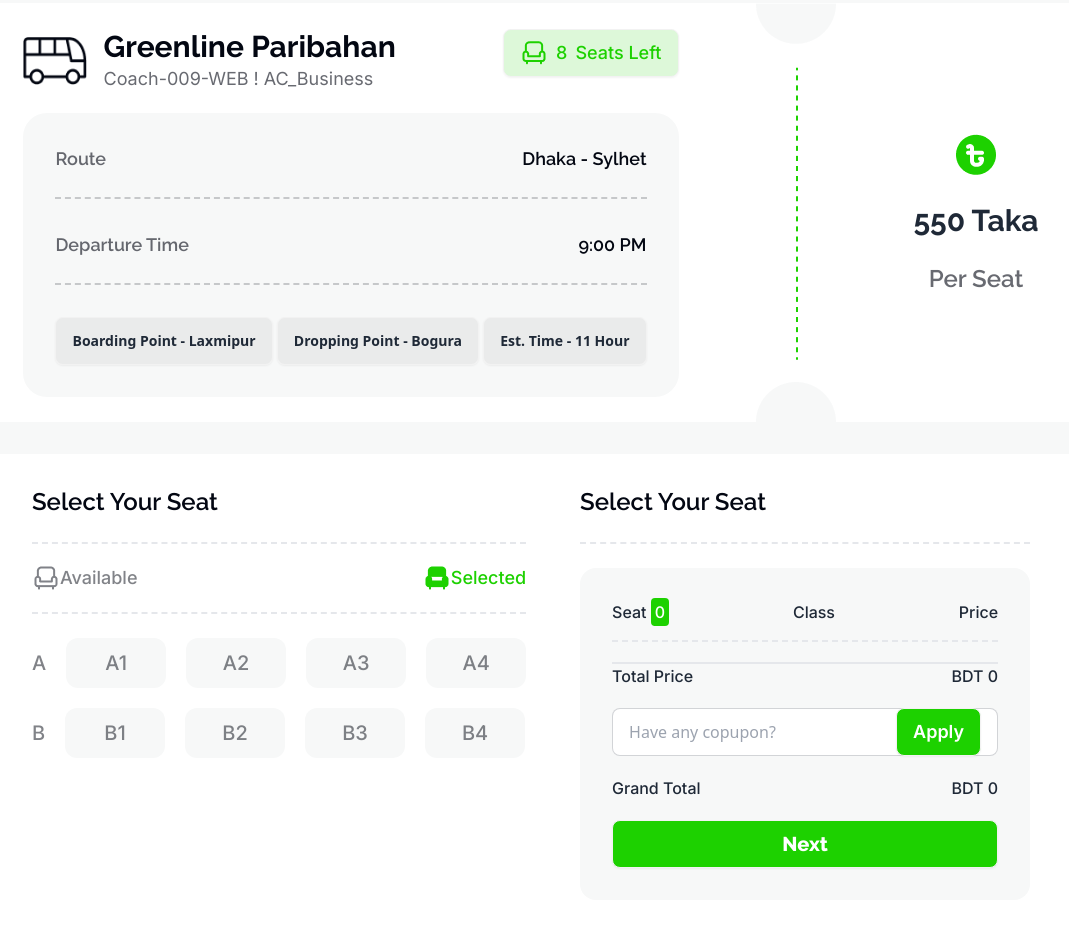
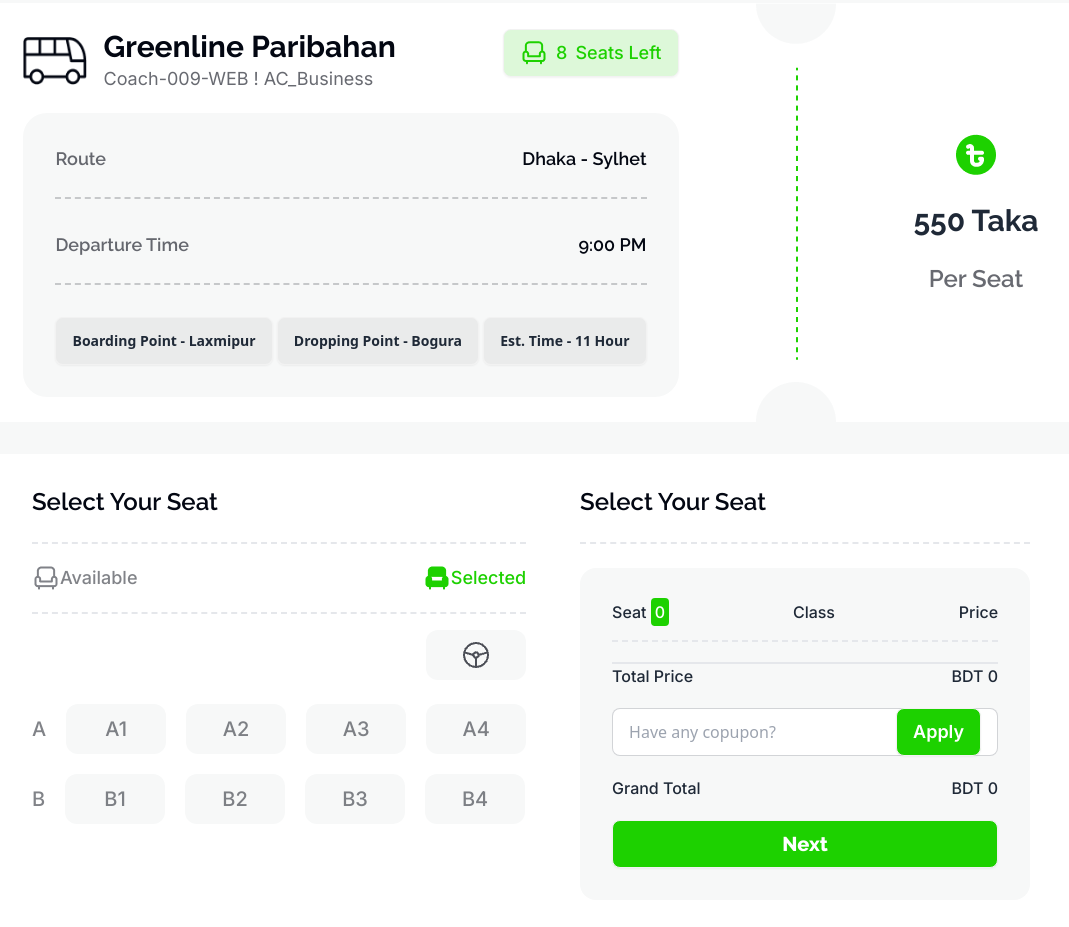
Before and after one commit to snafaro/paribahan, a plain HTML site: page index.html in a window 1280 px wide. Shown: the part 1507-2434 px from the top of the page, without its empty margins (109-1178 px from the left). Drawn offline with nearby package versions, Linux system fonts and the light colour scheme.

Commit message:
title add

```diff
--- a/index.html
+++ b/index.html
@@ -3,7 +3,7 @@
 <head>
     <meta charset="UTF-8">
     <meta name="viewport" content="width=device-width, initial-scale=1.0">
-    <title>Document</title>
+    <title>P-Paribahan</title>
     <!-- daisy ui and tailwind css -->
     <link href="https://cdn.jsdelivr.net/npm/daisyui@4.7.2/dist/full.min.css" rel="stylesheet" type="text/css" />
     <script src="https://cdn.tailwindcss.com"></script>
@@ -155,6 +155,12 @@
                 <span class="inter-font text-[#1DD100] text-lg font-medium">Selected</span>
               </div>
               </div>
+              <div class="flex justify-end items-end mt-4">
+                <div class="w-[100px] h-[50px] cursor-pointer bg-[#F7F8F8] rounded-xl  flex items-center justify-center ">
+                <img src="images/Vector.png" alt="">
+              </div>
+            </div>
+
 
               <div class="flex flex-col gap-5 pt-6">
                 <div class="flex items-center gap-5">
```
Also changed, not shown: images/Vector.png (added).
